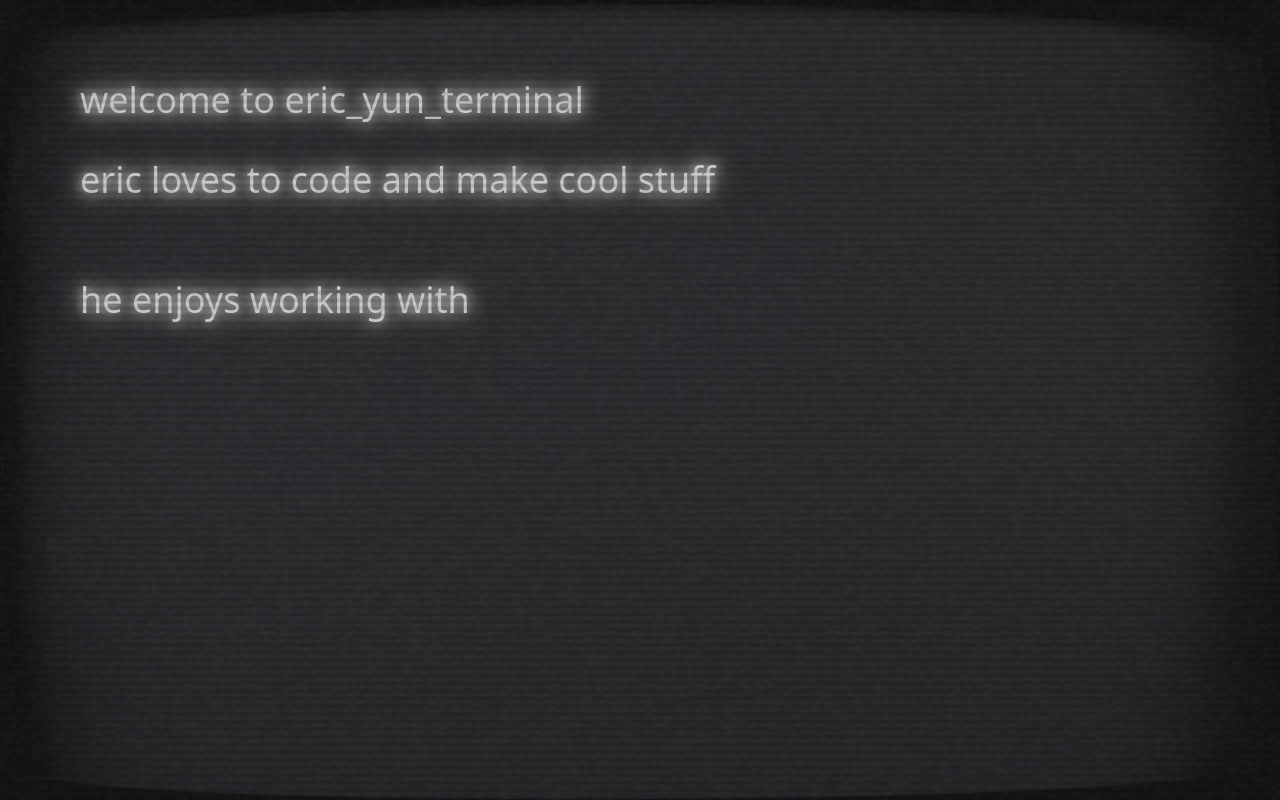
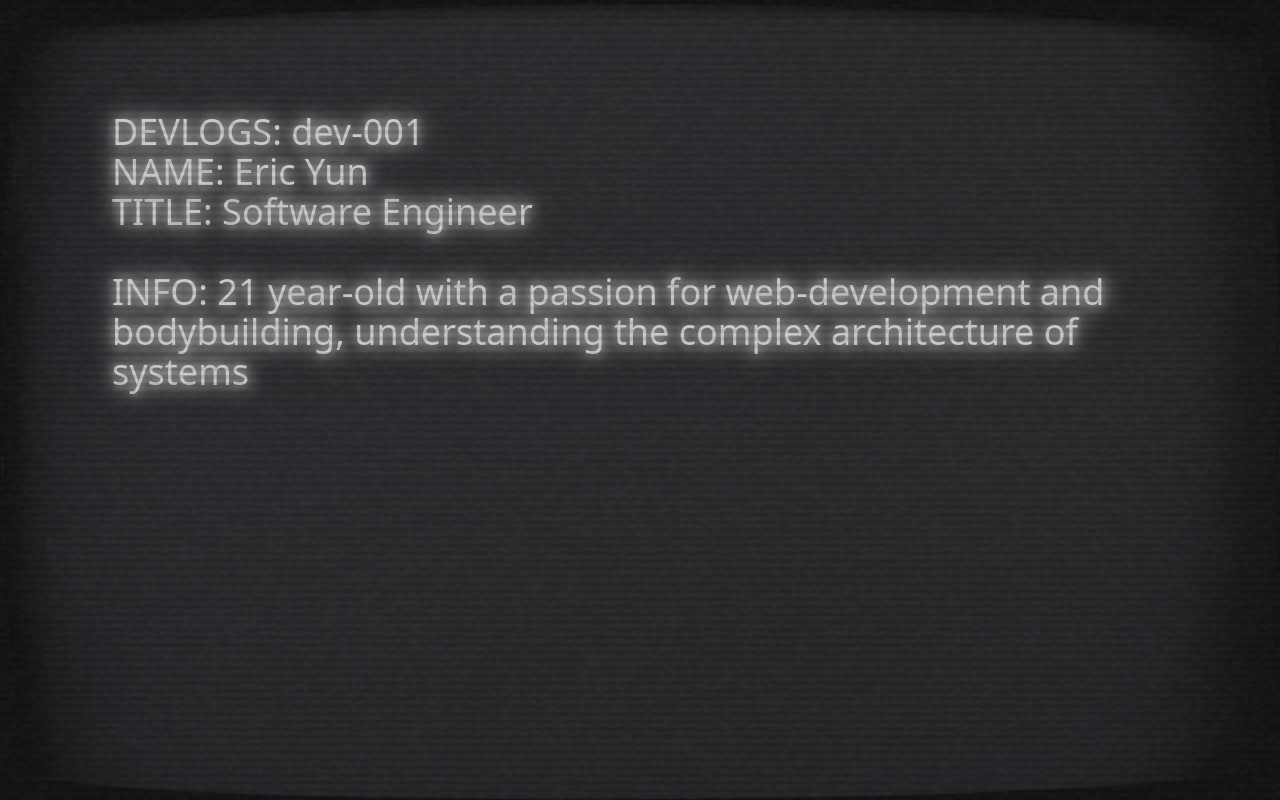
Before and after one commit to ericsngyun/port-v3, a Next.js app: page / in a window 1280 px wide. Built offline with nearby package versions, Linux system fonts and the light colour scheme.

Commit message:
typing no cursor

```diff
--- a/app/page.js
+++ b/app/page.js
@@ -53,7 +53,7 @@ export default function Home() {
     <main>
       {/* <div className = "fixed h-screen w-screen scan-lines"></div> */}
       <Overlay/>
-      <div className = "p-20 h-screen flex">
+      <div className = "p-28 h-screen flex">
         <div className = "flex-col">
           {/* <h1 className = "glow lg:text-6xl sm:text-4xl cursor-pointer">
             eric yun &#32;
--- a/components/TypingAnim.css
+++ b/components/TypingAnim.css
@@ -3,13 +3,14 @@
 @tailwind utilities;
 
 
-.blinker {
+/* .blinker {
     @apply text-4xl;
     opacity: 1;
-    margin-bottom: -2px;
-    height: 14px;
-    margin-left: -5px;
-    border-left: 10px solid #fff;
+    margin-bottom: 0px;
+    height: 15px;
+    width: 20px;
+    margin-left: 4px;
+    border-left: 4px solid #ffff;
     animation: blinker 0.9s steps(2, start) infinite;
   }
 
@@ -17,4 +18,4 @@
     to {
       visibility: hidden;
     }
-  }
+  } */
--- a/components/TypingAnim.js
+++ b/components/TypingAnim.js
@@ -1,5 +1,6 @@
 'use client'
 
+import { MapPin } from 'lucide-react'
 import React, { useEffect } from 'react'
 import './TypingAnim.css'
 
@@ -9,7 +10,10 @@ function TypingAnim() {
       let data = [
         {
           AboutDevTypeText:
-          "<span>welcome to eric_yun_terminal<br/><br/>eric loves to code and make cool stuff</span><br/><br/><br/><span>he enjoys working with<br/>"
+          "DEVLOGS: dev-001 <br/>" +
+          "NAME:  Eric Yun <br/>" +
+          "TITLE: Software Engineer <br/><br/>" +
+          "INFO: 21 year-old with a passion for web-development and bodybuilding, understanding the complex architecture of systems as well as the aesthetic potential of the human body <br/>"
         }
       ];
 
@@ -25,7 +29,7 @@ function TypingAnim() {
         (function type() {
           text = devTypeText.slice(0, ++i);
           if (text === devTypeText) return;
-          element.innerHTML = text + `<span class='blinker'></span>`;
+          element.innerHTML = text + `<span class='blinker'>&#32;</span>`;
           let char = text.slice(-1);
           if (char === "<") isTag = true;
           if (char === ">") isTag = false;
@@ -38,9 +42,9 @@ function TypingAnim() {
   return (
     <>
       <span id="AboutDevTypeText" className="typeing glow text-4xl"></span>
-      <span class='blinker' className = "text-4xl"></span>
+      <span class='blinker' className = "text-4xl">&#32;</span>
     </>
   )
 }
 
-export default TypingAnim
+export default TypingAnim;
--- a/package.json
+++ b/package.json
@@ -10,7 +10,8 @@
   },
   "dependencies": {
     "gsap": "^3.11.5",
-    "next": "13.2.4",
+    "lucide-react": "^0.145.0",
+    "next": "^13.3.0",
     "react": "18.2.0",
     "react-dom": "18.2.0"
   },
```
Also changed, not shown: 1 other file (tests, documents, lock files or other folders).
